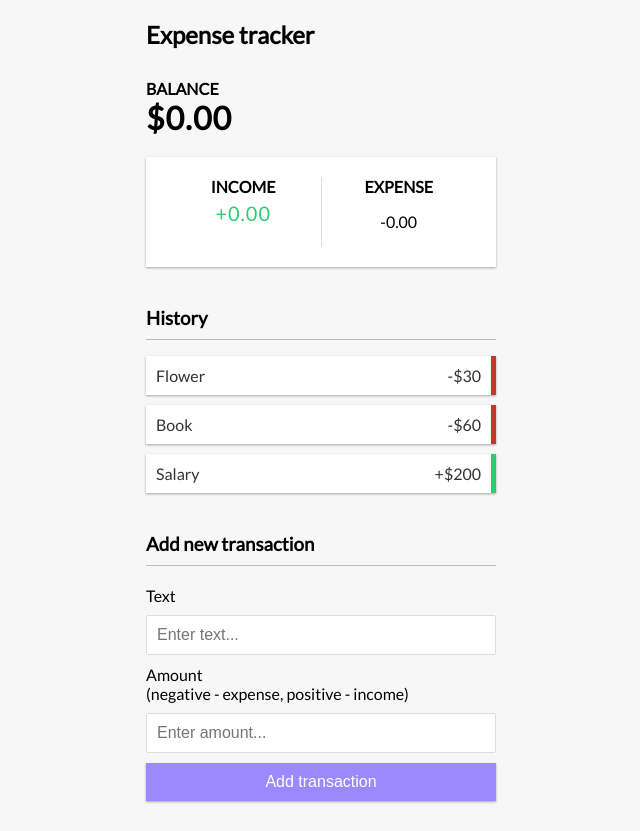
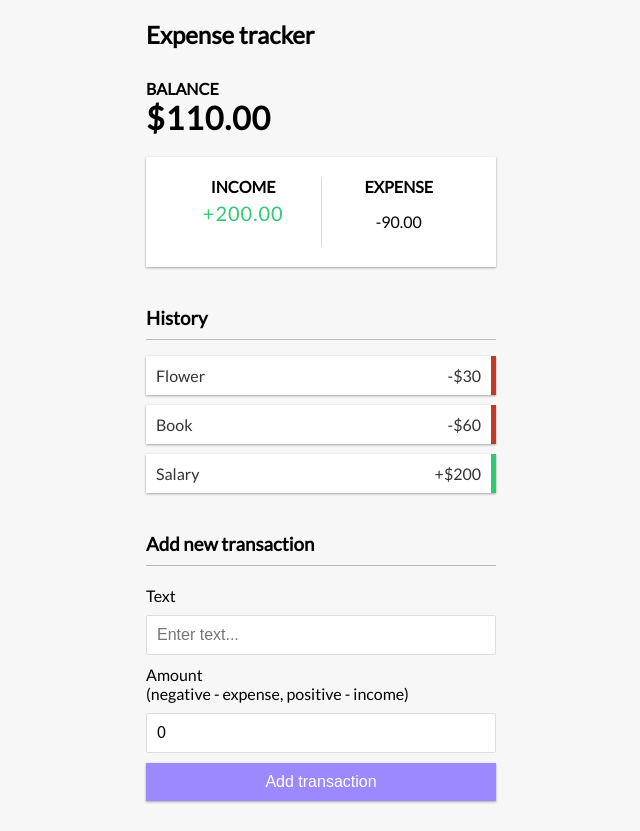
Before and after one commit to daitoch/React-Expense-tracker, a React (Vite) app: page / in a window 1280 px wide. Shown: the whole page, without its empty margins (319-959 px from the left). Built offline with nearby package versions, Linux system fonts and the light colour scheme.

Commit message:
Complete project with code for global context

```diff
--- a/src/component/AddTransaction.js
+++ b/src/component/AddTransaction.js
@@ -1,11 +1,27 @@
-import React, { useState } from "react";
+import React, { useState, useContext } from "react";
+import { GlobalContext } from "../context/GlobalState";
 
 const AddTransition = () => {
+  const { addTransaction } = useContext(GlobalContext);
   const [text, setText] = useState("");
+  const [amount, setAmount] = useState(0);
+
+  const submitTransaction =  (e) => {
+    e.preventDefault();
+    const transaction = {
+      id: Math.floor(Math.random() * 1000000),
+      text: text,
+      amount: +amount,
+    }
+    addTransaction(transaction);
+    setText('');
+    setAmount(0);
+  }
+
   return (
     <div>
       <h3>Add new transaction</h3>
-      <form id="form">
+      <form id="form" onSubmit={submitTransaction}>
         <div className="form-control">
           <label htmlFor="text">Text</label>
           <input
@@ -21,7 +37,14 @@ const AddTransition = () => {
             Amount <br />
             (negative - expense, positive - income)
           </label>
-          <input type="number" id="amount" placeholder="Enter amount..." />
+          <input
+            type="number"
+            id="amount"
+            placeholder="Enter amount..."
+            value={amount}
+            onChange={(e) => setAmount(e.target.value)}
+            onBlur={(e) => setAmount(e.target.value)}
+          />
         </div>
         <button className="btn">Add transaction</button>
       </form>
--- a/src/component/Balance.js
+++ b/src/component/Balance.js
@@ -1,18 +1,15 @@
-import React, {useContext} from "react";
-import {GlobalContext} from '../context/GlobalState';
+import React, { useContext } from "react";
+import { GlobalContext } from "../context/GlobalState";
 
 const Balance = () => {
   const { transactions } = useContext(GlobalContext);
-
-  const amount = transactions.map(transaction =>
-    transaction.amount
-  )
-
+  const amount = transactions.map((transaction) => transaction.amount);
+  const total = amount.reduce((acc, item) => (acc += item), 0).toFixed(2);
 
   return (
     <div>
       <h4>Balance</h4>
-      <h1 id="balance">$0.00</h1>
+      <h1 id="balance">${total}</h1>
     </div>
   );
 };
--- a/src/component/Income.js
+++ b/src/component/Income.js
@@ -1,18 +1,30 @@
-import React from "react";
+import React, { useContext } from "react";
+import { GlobalContext } from "../context/GlobalState";
 
 const Income = () => {
+  const { transactions } = useContext(GlobalContext);
+  const amounts = transactions.map((transaction) => transaction.amount);
+
+  const income = amounts
+    .filter((item) => item > 0)
+    .reduce((acc, item) => (acc += item), 0)
+    .toFixed(2);
+
+  const expense = (
+    amounts.filter((item) => item < 0).reduce((acc, item) => acc + item, 0) * -1
+  ).toFixed(2);
   return (
     <div className="inc-exp-container">
       <div>
         <h4>Income</h4>
         <p id="money-plus" className="money plus">
-          +0.00
+          +{income}
         </p>
       </div>
       <div>
         <h4>Expense</h4>
         <p id="exp-minus" className="exp minus">
-          -0.00
+          -{expense}
         </p>
       </div>
     </div>
--- a/src/component/TransactionList.js
+++ b/src/component/TransactionList.js
@@ -10,7 +10,7 @@ const transaction = () => {
       <h3>History</h3>
       <ul id="list" className="list">
         {transactions.map((trans) => (
-          <Transaction transaction={trans} />
+          <Transaction key={trans.id} transaction={trans} />
         ))}
       </ul>
     </div>
--- a/src/component/Transcation.js
+++ b/src/component/Transcation.js
@@ -1,8 +1,10 @@
-import React from "react";
+import React, { useContext } from "react";
+import { GlobalContext } from "../context/GlobalState";
 
 const Transaction = ({ transaction }) => {
   const sign = transaction.amount < 0 ? "-" : "+";
 
+  const { deleteTransaction } = useContext(GlobalContext);
   return (
     <li
       key={transaction.id}
@@ -12,7 +14,12 @@ const Transaction = ({ transaction }) => {
       <span>
         {sign}${Math.abs(transaction.amount)}
       </span>
-      <button className="delete-btn">x</button>
+      <button
+        className="delete-btn"
+        onClick={() => deleteTransaction(transaction.id)}
+      >
+        x
+      </button>
     </li>
   );
 };
--- a/src/context/GlobalState.js
+++ b/src/context/GlobalState.js
@@ -16,8 +16,28 @@ export const GlobalContext = createContext(initailState);
 export const GlobalProvider = ({ children }) => {
   const [state, dispatch] = useReducer(reducer, initailState);
 
+  // Actions
+  const deleteTransaction = (id) => {
+    dispatch({
+      type: "DELETE_TRANSACTION",
+      payload: id,
+    });
+  };
+
+  const addTransaction = (transaction) => {
+    dispatch({
+      type: "ADD_TRANSACTION",
+      payload: transaction,
+    });
+  };
   return (
-    <GlobalContext.Provider value={{ transactions: state.transactions }}>
+    <GlobalContext.Provider
+      value={{
+        transactions: state.transactions,
+        deleteTransaction,
+        addTransaction,
+      }}
+    >
       {children}
     </GlobalContext.Provider>
   );
--- a/src/context/Reducer.js
+++ b/src/context/Reducer.js
@@ -2,6 +2,18 @@ import React from "react";
 
 const reducer = (state, actions) => {
   switch (actions.type) {
+    case "DELETE_TRANSACTION":
+      return {
+        ...state,
+        transactions: state.transactions.filter(
+          (transaction) => transaction.id !== actions.payload
+        ),
+      };
+    case "ADD_TRANSACTION":
+      return {
+        ...state,
+        transactions: [actions.payload, ...state.transactions],
+      };
     default:
       return state;
   }
```
